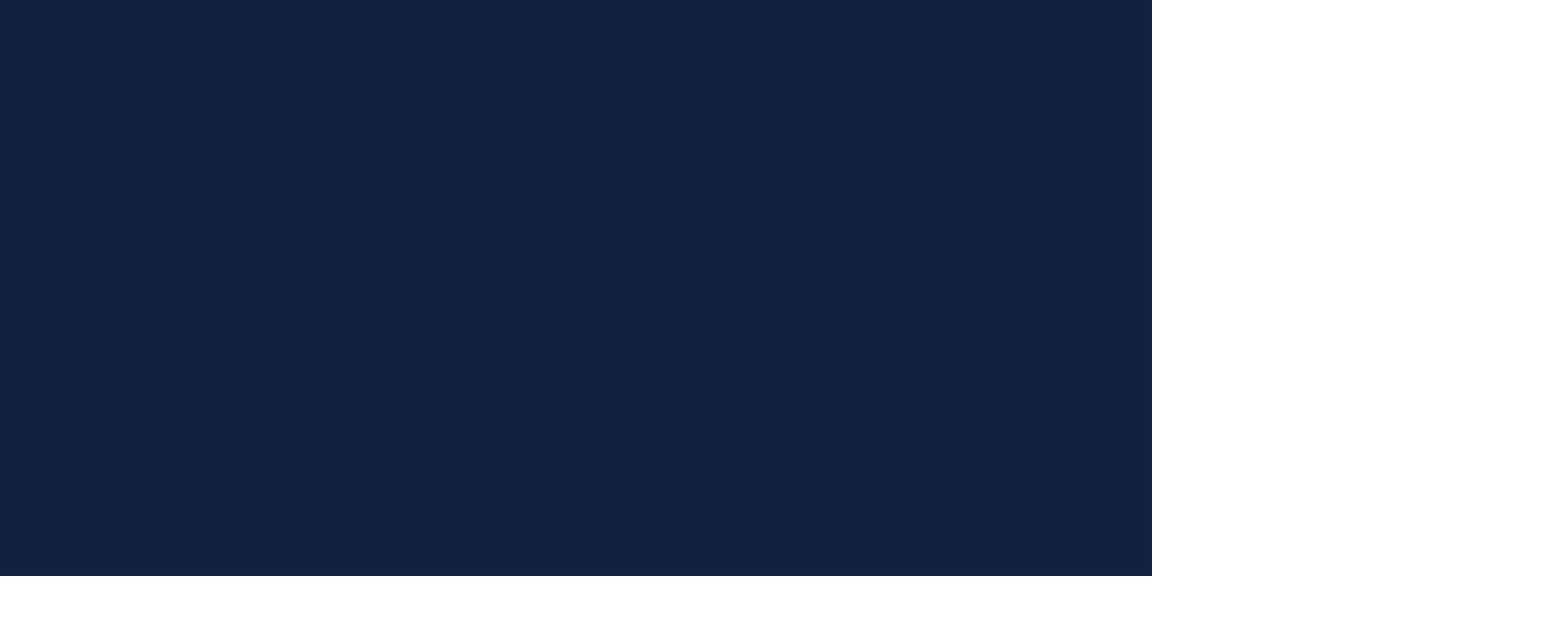
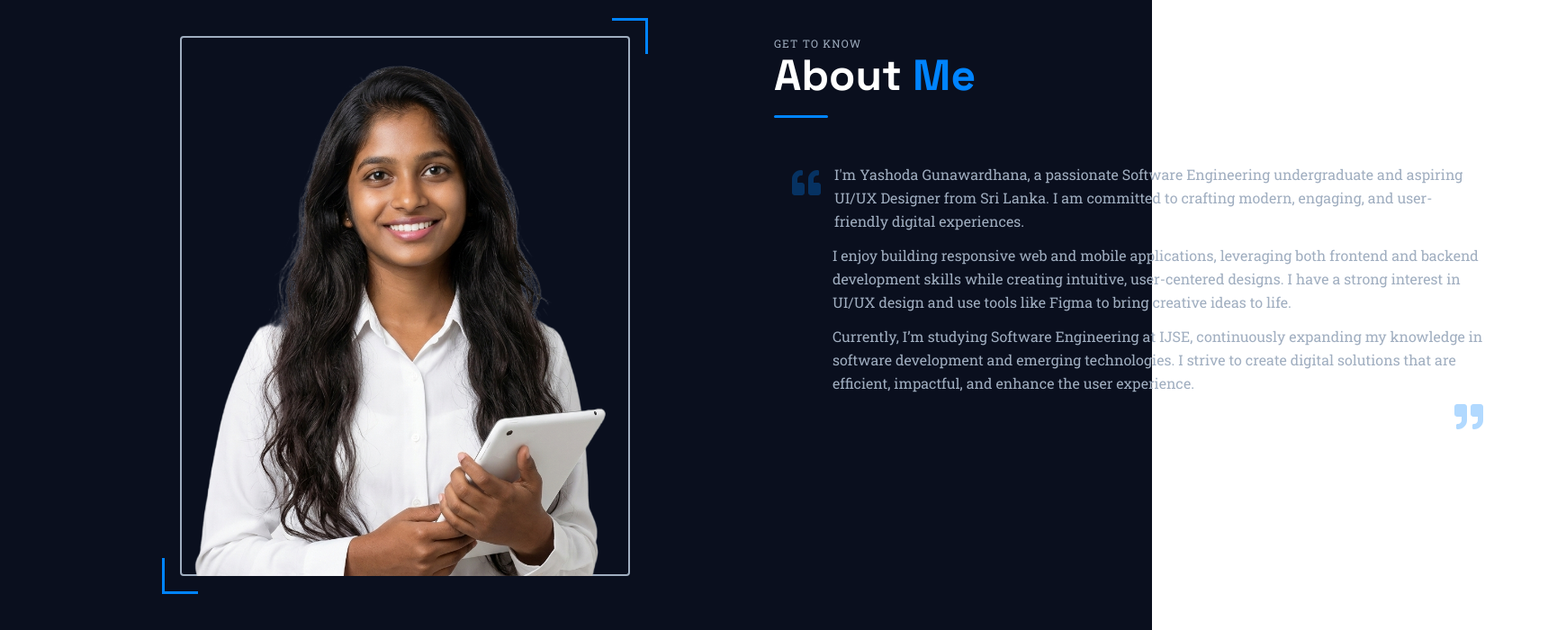
Before and after one commit to yashodha-gunawardana/Porfolio-React, a React (Vite) app: page / in a window 1280 px wide. Shown: the part 960-1660 px from the top of the page at 90% size, 1730 px wide, since content can reach past the window. Before the commit the page ends 1600 px from the top, so only its background shows below. Built offline with nearby package versions, Linux system fonts and the light colour scheme.

Commit message:
add paragraph and image in the about section

```diff
--- a/src/components/Header.jsx
+++ b/src/components/Header.jsx
@@ -1,7 +1,7 @@
 import { useState } from "react";
 
 const Header = () => {
-    const [active, setActive] = useState();
+    const [active, setActive] = useState("HOME");
 
     return (
         <>
@@ -22,7 +22,7 @@ const Header = () => {
             </style>
 
             <nav
-                className="fixed flex top-0 left-0 items-center justify-between px-50 py-5 w-full z-50"
+                className="fixed flex top-0 left-0 items-center justify-between px-50 py-8 w-full z-50"
                 style={{ background: "linear-gradient(to right, #112240, #0F1628, #0A0F1E, #090D1A)" }}>
 
                 {/* Logo */}
@@ -37,7 +37,7 @@ const Header = () => {
                     {["HOME", "ABOUT", "EDUCATION", "PROJECTS", "CONTACT"].map((link) => (
                         <a
                             key={link}
-                            href="#"
+                            href={`#${link.toLowerCase()}`}
                             onClick={() => setActive(link)}
                             className={`nav-link text-xs font-semibold tracking-widest transition-colors duration-200 ${
                                 active === link ? "active text-white" : "text-white hover:text-white"
--- a/src/sections/About.jsx
+++ b/src/sections/About.jsx
@@ -1,14 +1,153 @@
 import React from "react";
+import { FaQuoteLeft, FaQuoteRight } from "react-icons/fa";
 
 
 const About = () => {
     return (
-        <section
-            className="w-full flex items-center justify-between px-50 py-24"
+        <section id="about"
+            className="w-full flex items-start justify-between px-50 py-50"
             style={{
                 minHeight: "100vh",
-                background: "#112240"
+                background: "#0A0F1E"
             }}>
+
+            <div className="flex gap-40 max-w-5xl w-full">
+
+                {/* profile image with frame */}
+                <div className="about-fade-1 relative flex-shrink-0">
+
+                    <div
+                        className="absolute"
+                        style={{
+                            width: "100%", height: "100%",
+                            border: "2px solid #A0AEC0",
+                            top: "0px", right: "0px",
+                            borderRadius: "4px",
+                            zIndex: 0
+                        }}>
+                    </div>
+
+                    <div
+                        className="img-frame relative z-10"
+                        style={{
+                            width: "500px", height: "600px"
+                        }}>
+
+                        <img
+                            src="src/assets/profile.png"
+                            alt="Yashoda"
+                            style={{
+                                width: "100%", height: "100%",
+                                objectFit: "cover", objectPosition: "top",
+                                borderRadius: "4px", display: "block",
+                            }}>
+                        </img>
+
+                        <div
+                            style={{
+                                position: "absolute",
+                                top: "-20px", right: "-20px",
+                                width: "40px", height: "40px",
+                                borderTop: "3px solid #0084FF",
+                                borderRight: "3px solid #0084FF",
+                                zIndex: 20,
+                            }}>
+                        </div>
+
+                        <div
+                            style={{
+                                position: "absolute",
+                                bottom: "-20px", left: "-20px",
+                                width: "40px", height: "40px",
+                                borderBottom: "3px solid #0084FF",
+                                borderLeft: "3px solid #0084FF",
+                                zIndex: 20,
+                            }}>
+                        </div>
+                    </div>
+                </div>
+
+                {/* text content */}
+                <div className="flex flex-col gap-5">
+
+                    <div className="about-fade-2">
+                        <p
+                            className="text-xs font semibold tracking-widest uppercase mb-1"
+                            style={{ color: "#A0AEC0" }}>
+
+                            Get TO Know
+
+                        </p>
+
+                        <h2
+                            className="text-5xl font-bold text-white">
+
+                            About <span style={{ color: "#0084FF"}}>Me</span>
+                        </h2>
+                    </div>
+
+                    {/* divider */}
+                    <div
+                        className="about-fade-2"
+                        style={{
+                            width: "60px", height: "3px",
+                            background: "#0084FF", borderRadius: "2px"
+                        }}>
+                    </div>
+
+                    {/* description */}
+                    <div className="about-fade-3 relative" style={{ minWidth: "850px", left: "20px", top: "20px" }}>
+
+                        {/* opening quote mark */}
+                        <div className="relative max-w-3xl">
+
+                            {/* first paragraph with opening quote */}
+                            <p
+                                className="text-m leading-relaxed"
+                                style={{
+                                color: "#A0AEC0",
+                                display: "flex",
+                                alignItems: "flex-start",
+                                gap: "15px",
+                                marginTop: "10px",
+                                }}>
+
+                                <FaQuoteLeft size={32} style={{ color: "#0084FF", opacity: 0.3, flexShrink: 0, marginTop: "6px" }}/>
+
+                                <span>
+                                    I'm Yashoda Gunawardhana, a passionate Software Engineering undergraduate and aspiring UI/UX Designer from Sri Lanka.
+                                    I am committed to crafting modern, engaging, and user-friendly digital experiences.
+                                </span>
+                            </p>
+
+                            {/* subsequent paragraphs aligned with first paragraph */}
+                            <p
+                                className="text-m leading-relaxed mt-3"
+                                style={{ color: "#A0AEC0", paddingLeft: "45px" }}>
+
+                                I enjoy building responsive web and mobile applications, leveraging both frontend and backend development skills while creating intuitive,
+                                user-centered designs. I have a strong interest in UI/UX design and use tools like Figma to bring creative ideas to life.
+                            </p>
+
+                            <p
+                                className="text-m leading-relaxed mt-3"
+                                style={{ color: "#A0AEC0", paddingLeft: "45px" }}>
+
+                                Currently, I’m studying Software Engineering at IJSE, continuously expanding my knowledge in software development and emerging technologies.
+                                I strive to create digital solutions that are efficient, impactful, and enhance the user experience.
+                            </p>
+
+                            {/* closing quote */}
+                            <div className="flex justify-end mt-2">
+                                <FaQuoteRight size={32} style={{ color: "#0084FF", opacity: 0.3 }} />
+                            </div>
+                        </div>
+                    </div>
+
+                </div>
+
+
+            </div>
 
         </section>
     )
--- a/src/sections/Hero.jsx
+++ b/src/sections/Hero.jsx
@@ -56,7 +56,7 @@ const Hero = () => {
 
 
     return (
-        <div
+        <section id="home"
             className="relative flex items-center justify-between px-50 pt-8 pb-0 overflow-hidden"
             style={{
                 minHeight: "100vh",
@@ -197,7 +197,7 @@ const Hero = () => {
                     className="orb-1 absolute z-20"
                     style={{
                         width: "52px", height: "52px", borderRadius: "50%",
-                        top: "10%", left: "12%",
+                        top: "12%", left: "12%",
                         background: "radial-gradient(circle at 35% 30%, #2a4a70 0%, #0a1422 100%)",
                         boxShadow: "0 8px 32px rgba(10,20,40,0.8), inset 0 1px 2px rgba(255,255,255,0.12)",
                     }}
@@ -242,7 +242,7 @@ const Hero = () => {
                     }}
                 />
             </div>
-        </div>
+        </section>
     )
 }
 
```
